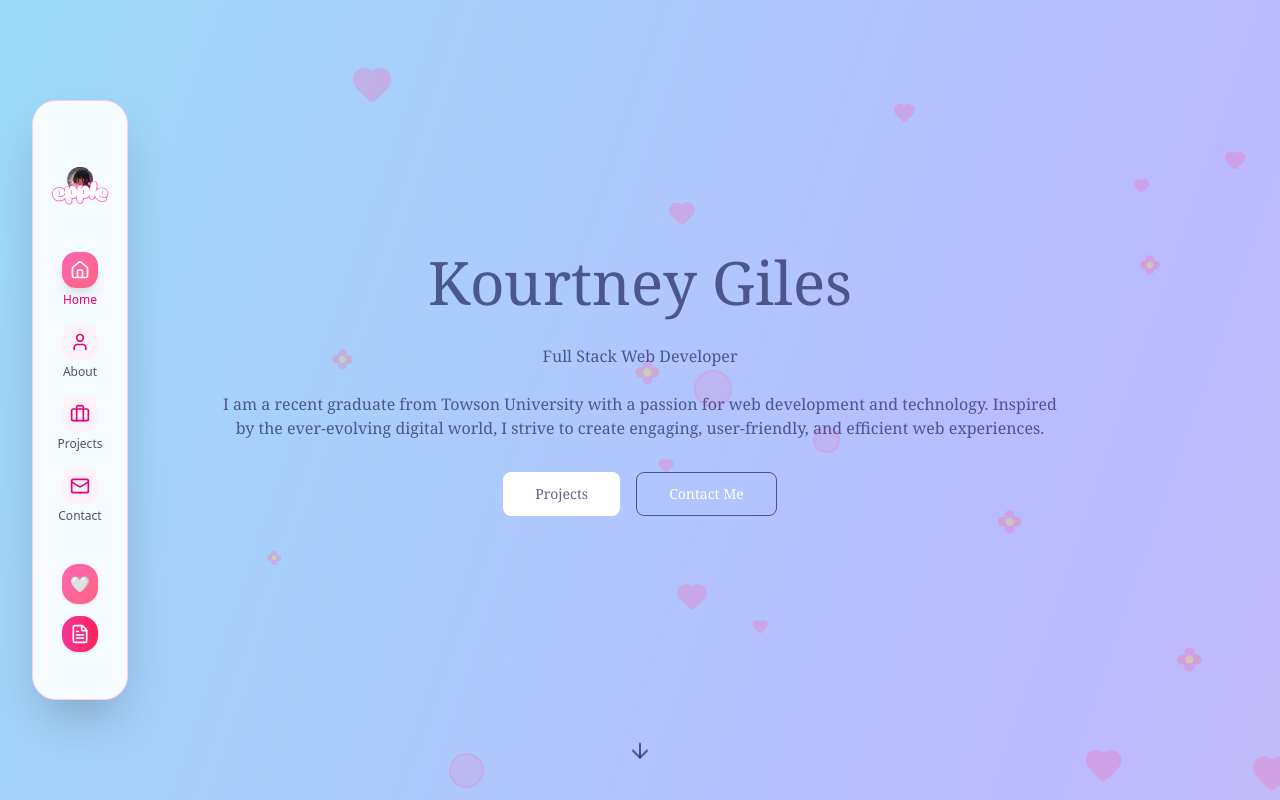
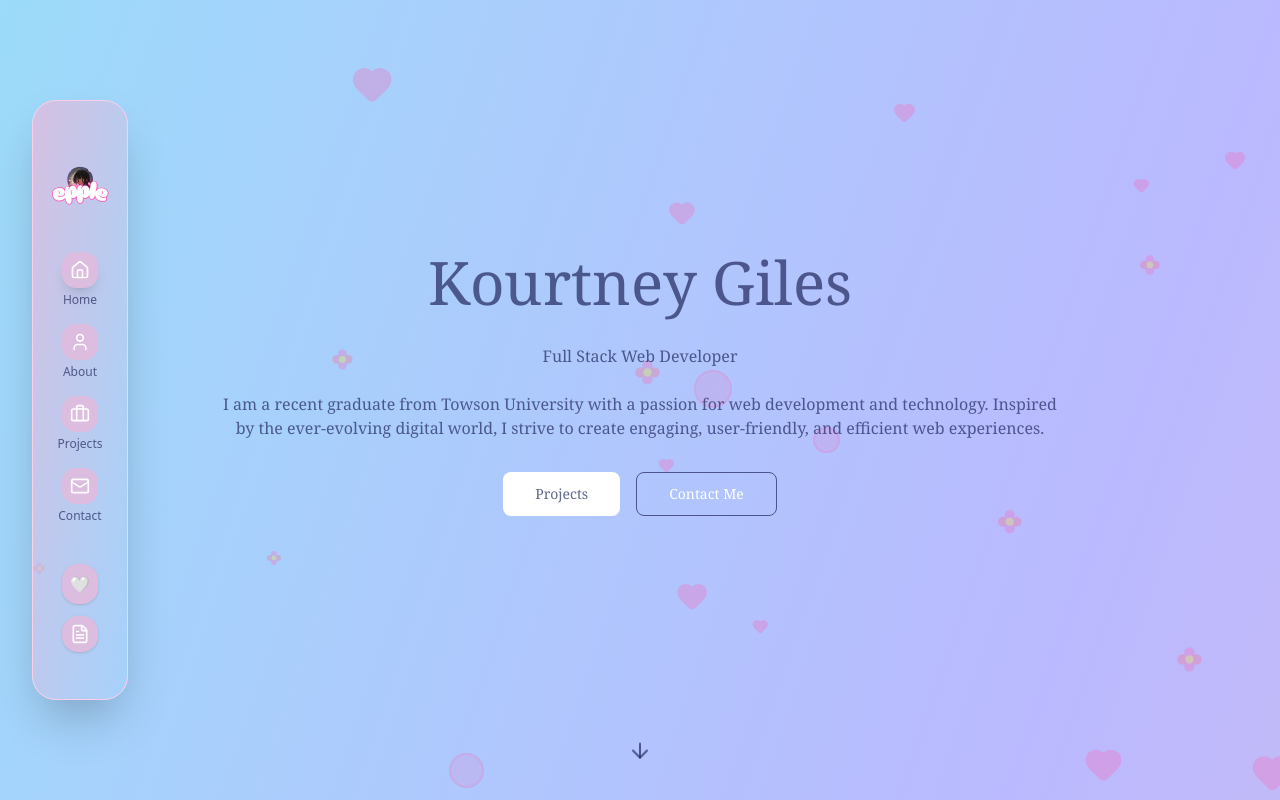
Before and after one commit to eppleee/eppleee.github.io, a React (Vite) app: page / in a window 1280 px wide. Shown: the top 800 px of the page. Built offline with nearby package versions, Linux system fonts and the light colour scheme.

Commit message:
chore: update resume and clean up comments

```diff
--- a/src/components/Nav.tsx
+++ b/src/components/Nav.tsx
@@ -7,21 +7,19 @@ export function Nav() {
   const [isDark, setIsDark] = useState(false);
   const [activeSection, setActiveSection] = useState("home");
 
-  //switch navbar to top bar when scrolled past 100px
+  //switch navbar to top bar when scrolled
   useEffect(() => {
     const handleScroll = () => setIsScrolled(window.scrollY > 100);
     window.addEventListener("scroll", handleScroll, { passive: true });
     return () => window.removeEventListener("scroll", handleScroll);
   }, []);
 
-  // Detect OS dark mode preference
   useEffect(() => {
     if (window.matchMedia && window.matchMedia("(prefers-color-scheme: dark)").matches) {
       setIsDark(true);
     }
   }, []);
 
-  // Apply or remove the `dark` class on <html>
   useEffect(() => {
     document.documentElement.classList.toggle("dark", isDark);
   }, [isDark]);
@@ -38,14 +36,11 @@ export function Nav() {
       className={`
         fixed z-50 transition-all duration-500 ease-in-out top
 
-        /* UNSCROLLED: left-floating vertical sidebar (default for ALL widths) */
         ${!isScrolled ? "top-25 left-8 bottom-25 w-24 rounded-3xl shadow-2xl" : ""}
 
-        /* SCROLLED: top horizontal bar */
         ${isScrolled ? "top-0 left-0 right-0 h-20 shadow-lg backdrop-blur-md" : ""}
 
-        /* color & border */
-        ${isDark ? "bg-gray-800/90 border border-pink-500/20" : "bg-white/90 border border-pink-200"}
+        ${isDark ? "bg-gradient-to-br dark:from-[#4e62aa] border-[#420c66d5]/20" : "bg-gradient-to-br from-[#dcbddf]/90 border border-pink-200"}
       `}
       aria-label="Primary navigation"
     >
@@ -53,10 +48,8 @@ export function Nav() {
         className={`
           h-full flex items-center transition-all duration-500
 
-          /* left sidebar before scroll */
           ${!isScrolled ? "flex-col justify-center gap-5 py-6" : ""}
 
-          /*top layout after scroll - have to come back to this cause i still dont like the way it looks */
           ${isScrolled ? "flex-row justify-between px-6" : ""}
         `}
       >
@@ -73,7 +66,6 @@ export function Nav() {
           className={`
             flex transition-all duration-300
 
-            /* column for sidebar, row for top bar */
             ${!isScrolled ? "flex-col gap-2 items-center" : "flex-row gap-6 items-center"}
           `}
         >
@@ -89,7 +81,7 @@ export function Nav() {
                 className={`
                   group flex items-center justify-center transition-all duration-200
                   ${!isScrolled ? "flex-col gap-1 px-0 py-1" : "flex-row gap-2 px-2 py-1"}
-                  rounded-lg focus:outline-none focus:ring-2 focus:ring-pink-300
+                  rounded-lg
                 `}
                 aria-label={item.label}
                 title={item.label}
@@ -98,8 +90,8 @@ export function Nav() {
                   className={`
                     p-2 rounded-xl transition-all duration-200
                     ${activeSection === item.id
-                      ? (isDark ? "bg-pink-500 text-white shadow-lg" : "bg-gradient-to-br from-pink-400 to-rose-400 text-white shadow-lg")
-                      : (isDark ? "bg-gray-700/60 text-gray-200" : "bg-pink-50 text-pink-600")}
+                      ? (isDark ? "bg-[#640268] text-white shadow-lg" : "bg-[#dcbddf] text-white shadow-lg")
+                      : (isDark ? "bg-[#640268] text-[white]" : "bg-[#dcbddf] text-[white]")}
                   `}
                 >
                   <Icon className="w-5 h-5" />
@@ -109,7 +101,7 @@ export function Nav() {
                   className={`
                     mt-0 transition-all duration-200
                     ${!isScrolled ? "text-xs" : "text-sm"}
-                    ${activeSection === item.id ? (isDark ? "text-pink-300" : "text-pink-600") : (isDark ? "text-gray-300" : "text-gray-600")}
+                    ${activeSection === item.id ? (isDark ? "text-white" : "text-[#252c61b9]") : (isDark ? "text-white" : "text-[#252c61b9]")}
                   `}
                 >
                   {item.label}
@@ -130,31 +122,31 @@ export function Nav() {
             onClick={() => setIsDark((s) => !s)}
             className={`
               p-2 rounded-2xl transition-transform duration-150
-              ${isDark ? "bg-pink-500 text-white shadow" : "bg-gradient-to-br from-pink-400 to-rose-400 text-white shadow"}
+              ${isDark ? "bg-[#dcbddf] dark:bg-[#640268] text-white shadow" : "bg-[#dcbddf] dark:bg-[#640268] text-white shadow"}
             `}
             aria-pressed={isDark}
             title="Toggle dark mode"
           >
-            {isDark ? "🩷" : "🤍"}
+            {isDark ? "🤍" : "🤍"}
           </button>
 
           {/* my resume button */}
 
           {isScrolled ? (
             <a
-              href="/Kourtney Giles Resume.pdf"
+              href="/Kourtney Resume.pdf"
               target="_blank"
               rel="noopener noreferrer"
-              className="px-4 py-2 text-white transition-transform duration-150 bg-pink-500 rounded-lg shadow hover:scale-105"
+              className="px-4 py-2 text-white transition-transform duration-150 bg-[#dcbddf] dark:bg-[#640268] rounded-lg shadow hover:scale-105"
             >
               Resume
             </a>
           ) : (
             <a
-              href="/Kourtney Giles Resume.pdf"
+              href="/Kourtney Resume.pdf"
               target="_blank"
               rel="noopener noreferrer"
-              className="p-2 text-white shadow rounded-2xl bg-gradient-to-r from-pink-500 to-rose-500"
+              className="p-2 text-white shadow rounded-2xl bg-[#dcbddf] dark:bg-[#640268] transition-transform duration-150"
               title="Resume"
             >
               <FileText className="w-5 h-5" />
```
